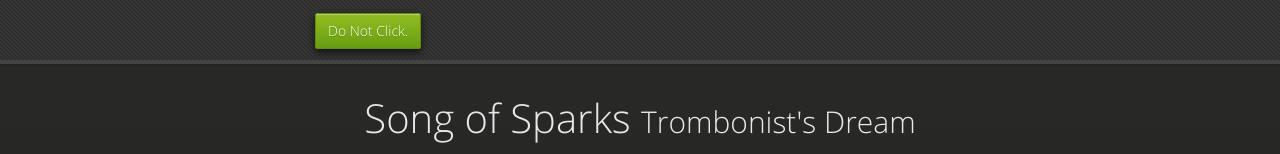
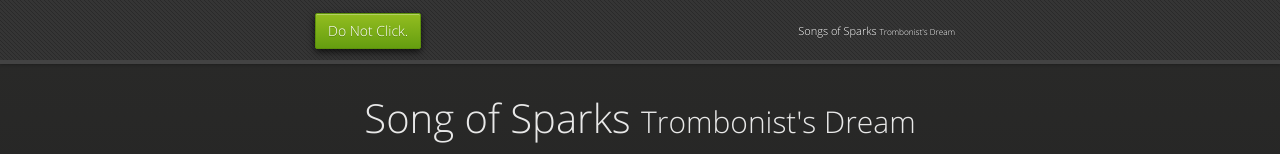
Before and after one commit to allhailnoah/PonycornMusicDreamers, a plain HTML site: page index.html in a window 1280 px wide. Shown: the top 154 px of the page. Drawn offline with nearby package versions, Linux system fonts and the light colour scheme.

Commit message:
Sumthin sumthin sumthin part 42

```diff
--- a/index.html
+++ b/index.html
@@ -21,6 +21,7 @@
       <div id="header">
         <nav>
           <li class="fork"><a href="https://github.com/allhailnoah/PonycornMusicDreamers">Do Not Click.</a></li>
+          <li class="title">Songs of Sparks <small>Trombonist's Dream</small></li>
         </nav>
       </div><!-- end header -->
 
```
